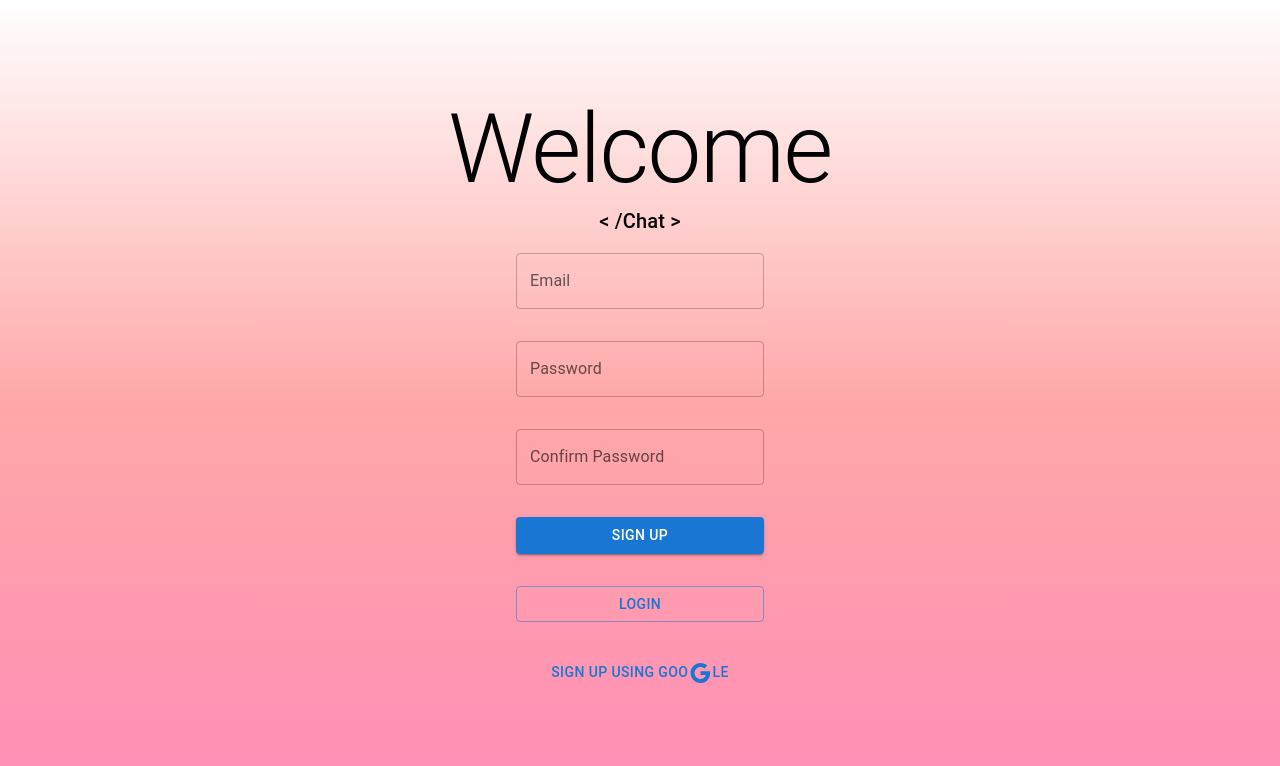
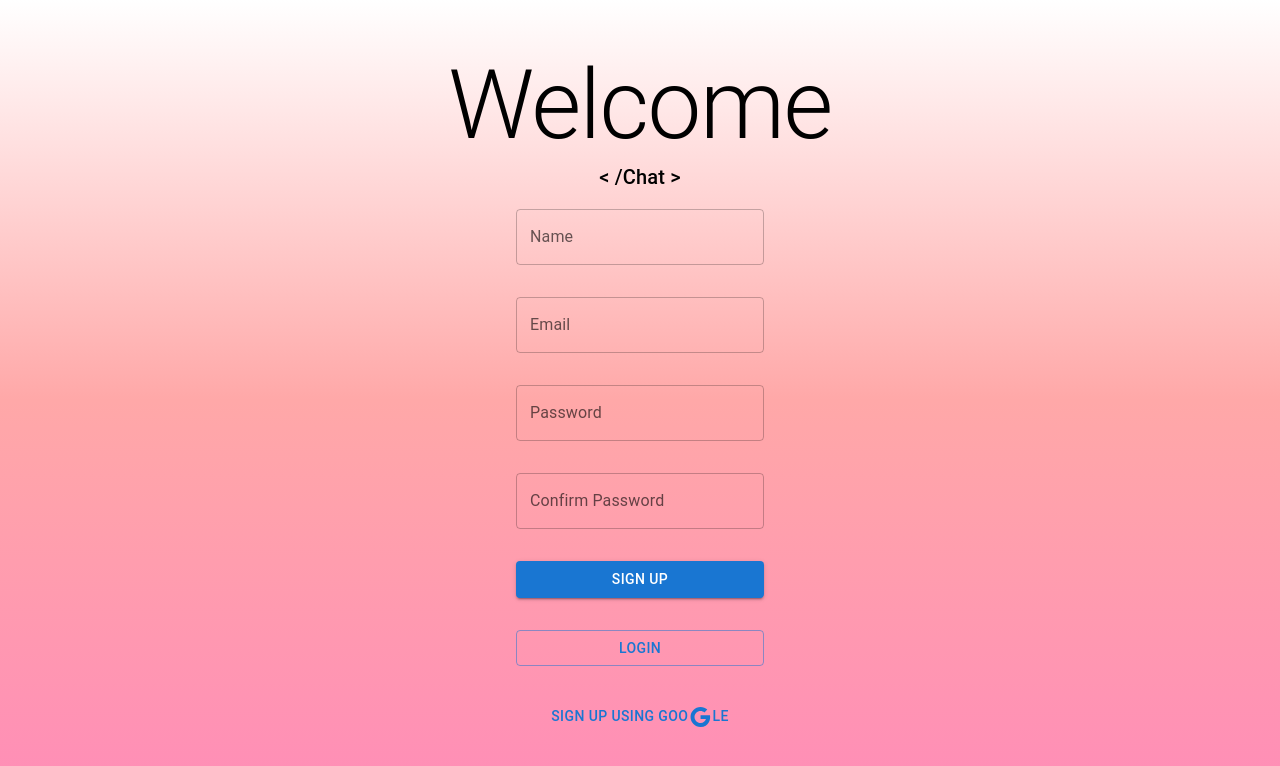
Before and after one commit to zeeshan4002911/Chat-App-realtime, a React (Create React App) app: page / in a window 1280 px wide. Both pictures are taken after a click on the button "SIGN UP". Shown: the top 766 px of the page. Built offline with nearby package versions, Linux system fonts and the light colour scheme.

Commit message:
toast added

```diff
--- a/src/pages/Chat.jsx
+++ b/src/pages/Chat.jsx
@@ -5,19 +5,12 @@ import ArrowBackIosRoundedIcon from '@mui/icons-material/ArrowBackIosRounded';
 import { writeFriendData } from "../firebase/IO";
 import { auth } from "../firebase/config";
 
-const Header = styled(Box)`
-    display: flex;
-    align-items: center;
-    border-bottom: 1px solid black;
-    padding: 1rem 0;
-    gap: 0.5rem;
-`;
 
 const Chat = () => {
     const navigate = useNavigate();
     const location = useLocation();
     const data = location?.state?.friend_data;
-
+    console.log(data)
     useEffect(() => {
         window.onresize = () => {
             window.location.reload();
@@ -33,7 +26,7 @@ const Chat = () => {
                             <ArrowBackIosRoundedIcon />
                         </IconButton>
                         <Avatar alt={data?.name} src={data?.profile_picture} referrerPolicy="no-referrer" />
-                        <Typography>{data?.name}</Typography>
+                        <Typography>{data?.name || "Unknown"} </Typography>
                     </Header>
                 </>
             }
@@ -42,3 +35,11 @@ const Chat = () => {
 }
 
 export default Chat;
+
+const Header = styled(Box)`
+    display: flex;
+    align-items: center;
+    border-bottom: 1px solid black;
+    padding: 1rem 0;
+    gap: 0.5rem;
+`;
--- a/src/pages/Home.jsx
+++ b/src/pages/Home.jsx
@@ -5,9 +5,11 @@ import { Box, styled, IconButton, TextField, Typography, Container, Button } fro
 import ArrowBackIosRoundedIcon from '@mui/icons-material/ArrowBackIosRounded';
 import SupervisedUserCircleRoundedIcon from '@mui/icons-material/SupervisedUserCircleRounded';
 import SearchIcon from '@mui/icons-material/Search';
-import { readFriendData, readUserData } from "../firebase/IO";
+import { readFriendData, readUserData, writeFriendData } from "../firebase/IO";
 import HomeCard from "../components/HomeCard";
 import { auth } from "../firebase/config";
+import { toast } from 'react-toastify';
+import PopUp from "../components/PopUp";
 
 
 export default function Home() {
@@ -15,22 +17,25 @@ export default function Home() {
     const [userList, setUserList] = useState([]);
     const [friendList, setFriendList] = useState([]);
     const [clickedAddFriend, setClickedAddFriend] = useState(false);
+    const [userInput, setUserInput] = useState("");
 
     useEffect(() => {
         (() => {
+            // To Avoid getting auth as null on reload
             auth.onAuthStateChanged(async (user) => {
                 const users = await readFriendData(user.auth);
                 setFriendList(users);
             })
         })();
         if (userList.length === 0 && clickedAddFriend) {
+
+            // Will Only Run Once on clicking the bottom people button
             (async () => {
-                console.log("fetch user data trigger")
                 const user_data = await readUserData();
                 setUserList(user_data);
             })();
         }
-    }, [clickedAddFriend])
+    }, [clickedAddFriend, userList])
 
     useEffect(() => {
         window.onresize = () => {
@@ -39,13 +44,35 @@ export default function Home() {
     }, [navigate])
 
     const handleAddFriend = () => {
-        console.log("clicked");
+        const input = document.getElementById("friend-search").value;
+        setUserInput("");
+        if (!input) return;
+        if (!input.match(/^\w+([-]?\w+)*@\w+([-]?\w+)*(\.\w{2,3})+$/)) return toast.info("Not a Valid Email");
+        const search_email = input.toLowerCase();
+        let match = false;
+        let match_user = null;
+        userList.forEach(obj => {
+            if (obj.value.email === search_email) {
+                match = true;
+                match_user = obj.value;
+                return;
+            }
+        })
+        if (!match) return toast.error(`User with ${search_email} doesn't exists`);
+        (async () => {
+            // Need to implement logic here for two way handshake friend request/accept feature
 
-        // TODO
+            const response = await writeFriendData(auth, match_user);
+            const response2 = await writeFriendData(match_user, auth);
+            if (response === "exists") return toast.info(`${match_user.email} is already your friend`);
+            else if (response === "success") { setClickedAddFriend(false); toast.success(`${match_user.email} is now your friend`) }
+            else return toast.error(`Unable to connect ${response}`);
+        })();
     }
 
     return (
         <div id="home">
+            <PopUp />
             <Box style={{ borderBottom: "1px solid gray", position: "sticky", top: 0 }}>
                 <Header>
                     <IconButton className="click" variant="contained" size="small" onClick={() => navigate("/")}>
@@ -70,7 +97,7 @@ export default function Home() {
                         :
                         <FriendSearch>
                             <Typography variant="h6">Connect with your friend 😺</Typography>
-                            <TextField label="Firend's Email" />
+                            <TextField label="Friend's Email" id="friend-search" value={userInput} onChange={(e) => setUserInput(e.target.value)} />
                             <Button variant="contained" onClick={handleAddFriend}>Connect</Button>
                         </FriendSearch>
                 }
--- a/src/pages/Landing.jsx
+++ b/src/pages/Landing.jsx
@@ -4,6 +4,75 @@ import { signIn, signUp, logOut } from "../firebase/auth";
 import { auth } from "../firebase/config";
 import { Box, Button, styled, Typography, TextField } from "@mui/material";
 import GoogleIcon from "@mui/icons-material/Google";
+import { toast } from 'react-toastify';
+import PopUp from "../components/PopUp";
+
+
+export default function Landing() {
+    const navigate = useNavigate();
+    const [isLoginClick, setIsLoginClick] = useState(false);
+    const [userInput, setUserInput] = useState({
+        name: "",
+        email: "",
+        password: "",
+        confirm_password: ""
+    })
+
+    const handleInput = (e) => {
+        setUserInput({ ...userInput, [e.target.name]: e.target.value });
+    }
+
+    const handleLogin = async (type, email, password) => {
+        if (auth.currentUser === null) {
+            const user = await signIn(auth, type, email, password);
+            if (!user) return toast.error("Unable to connect with firebase");
+        }
+        navigate("/home", { state: { friend_data: null } });
+    }
+
+    const handleSignUp = async () => {
+        const email = userInput.email.toLowerCase();
+        if (userInput.password !== userInput.confirm_password) {
+            return toast.warn("Password are not same")
+        }
+        const password = userInput.password;
+        const name = userInput.name;
+        const user = await signUp(auth, email, password, name);
+        if (!user) return toast.error("Unable to connect with firebase");
+        toast.success("Successfully registered");
+        await logOut(auth);
+        setIsLoginClick(false);
+    }
+
+    return (
+        <div id="landing">
+            <PopUp />
+            <Main>
+                <Typography variant="h1">Welcome</Typography>
+                <Typography variant="h6">&lt; /Chat &gt;</Typography>
+                {!isLoginClick ?
+                    <Container>
+                        <TextField variant="outlined" label="Email" name="email" onKeyUp={(e) => handleInput(e)}></TextField>
+                        <TextField variant="outlined" label="Password" name="password" type="password" onKeyUp={(e) => handleInput(e)}></TextField>
+                        <Button variant="contained" onClick={() => handleLogin("EMAIL/PASSWORD", userInput.email, userInput.password)} >Login</Button>
+                        <Button variant="outlined" onClick={() => setIsLoginClick(true)}>Sign up</Button>
+                        <LoginButton onClick={() => handleLogin("GOOGLE_LOGIN")}>Login using Goo< GoogleIcon />le</LoginButton>
+                    </Container>
+                    :
+                    <Container>
+                        <TextField variant="outlined" label="Name" name="name" onKeyUp={(e) => handleInput(e)}></TextField>
+                        <TextField variant="outlined" label="Email" name="email" onKeyUp={(e) => handleInput(e)}></TextField>
+                        <TextField variant="outlined" label="Password" name="password" type="password" onKeyUp={(e) => handleInput(e)}></TextField>
+                        <TextField variant="outlined" label="Confirm Password" name="confirm_password" type="password" onKeyUp={(e) => handleInput(e)}></TextField>
+                        <Button variant="contained" onClick={handleSignUp}>Sign Up</Button>
+                        <Button variant="outlined" onClick={() => setIsLoginClick(false)}>Login</Button>
+                        <LoginButton onClick={() => handleLogin("GOOGLE_SIGNUP")}>Sign Up using Goo< GoogleIcon />le</LoginButton>
+                    </Container>
+                }
+            </Main>
+        </div>
+    )
+}
 
 const Main = styled(Box)`
     display: flex;
@@ -27,67 +96,3 @@ const Container = styled(Box)`
         margin: 1rem 0;
     }
 `;
-
-export default function Landing() {
-    const navigate = useNavigate();
-    const [isLoginClick, setIsLoginClick] = useState(false);
-    const [userInput, setUserInput] = useState({
-        email: "",
-        password: "",
-        confirm_password: ""
-    })
-
-    const handleInput = (e) => {
-        setUserInput({ ...userInput, [e.target.name]: e.target.value });
-    }
-
-    const handleLogin = async (type, email, password) => {
-        console.log(auth);
-        if (auth.currentUser === null) {
-        const user = await signIn(auth, type, email, password);
-        if (!user) return alert("Unable to connect with firebase");
-        console.log("user", user);
-        }
-        navigate("/home", {state: {friend_data: null}});
-    }
-
-    const handleSignUp = async () => {
-        const email = userInput.email.toLowerCase();
-        if (userInput.password !== userInput.confirm_password) {
-            return alert("Password are not same")
-        }
-        const password = userInput.password;
-        const user = await signUp(auth, email, password);
-        if (!user) return alert("Unable to connect with firebase");
-        console.log("user registered", user);
-        await logOut(auth);
-        setIsLoginClick(false);
-    }
-
-    return (
-        <div id="landing">
-            <Main>
-                <Typography variant="h1">Welcome</Typography>
-                <Typography variant="h6">&lt; /Chat &gt;</Typography>
-                {!isLoginClick ?
-                    <Container>
-                        <TextField variant="outlined" label="Email" name="email" onKeyUp={(e) => handleInput(e)}></TextField>
-                        <TextField variant="outlined" label="Password" name="password" onKeyUp={(e) => handleInput(e)}></TextField>
-                        <Button variant="contained" onClick={() => handleLogin("EMAIL/PASSWORD", userInput.email, userInput.password)} >Login</Button>
-                        <Button variant="outlined" onClick={() => setIsLoginClick(true)}>Sign up</Button>
-                        <LoginButton onClick={() => handleLogin("GOOGLE_LOGIN")}>Login using Goo< GoogleIcon />le</LoginButton>
-                    </Container>
-                    :
-                    <Container>
-                        <TextField variant="outlined" label="Email" name="email" onKeyUp={(e) => handleInput(e)}></TextField>
-                        <TextField variant="outlined" label="Password" name="password" onKeyUp={(e) => handleInput(e)}></TextField>
-                        <TextField variant="outlined" label="Confirm Password" name="confirm_password" onKeyUp={(e) => handleInput(e)}></TextField>
-                        <Button variant="contained" onClick={handleSignUp}>Sign Up</Button>
-                        <Button variant="outlined" onClick={() => setIsLoginClick(false)}>Login</Button>
-                        <LoginButton onClick={() => handleLogin("GOOGLE_SIGNUP")}>Sign Up using Goo< GoogleIcon />le</LoginButton>
-                    </Container>
-                }
-            </Main>
-        </div>
-    )
-}
```
